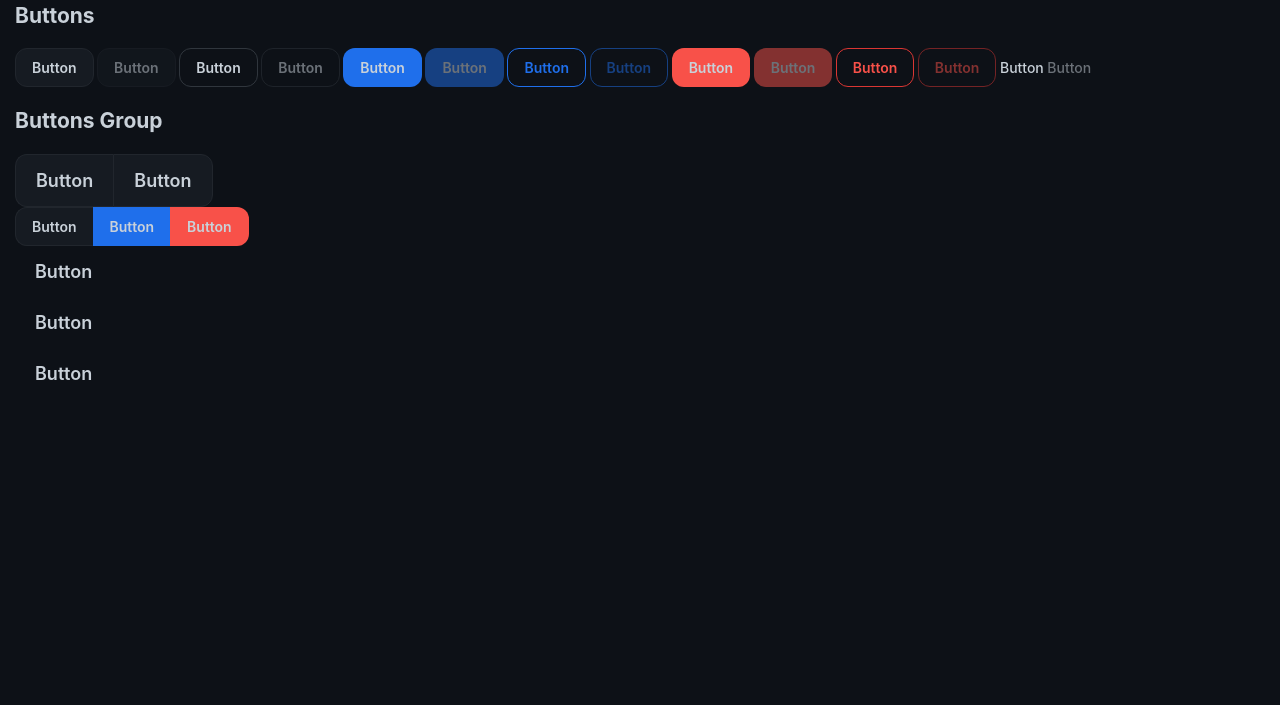
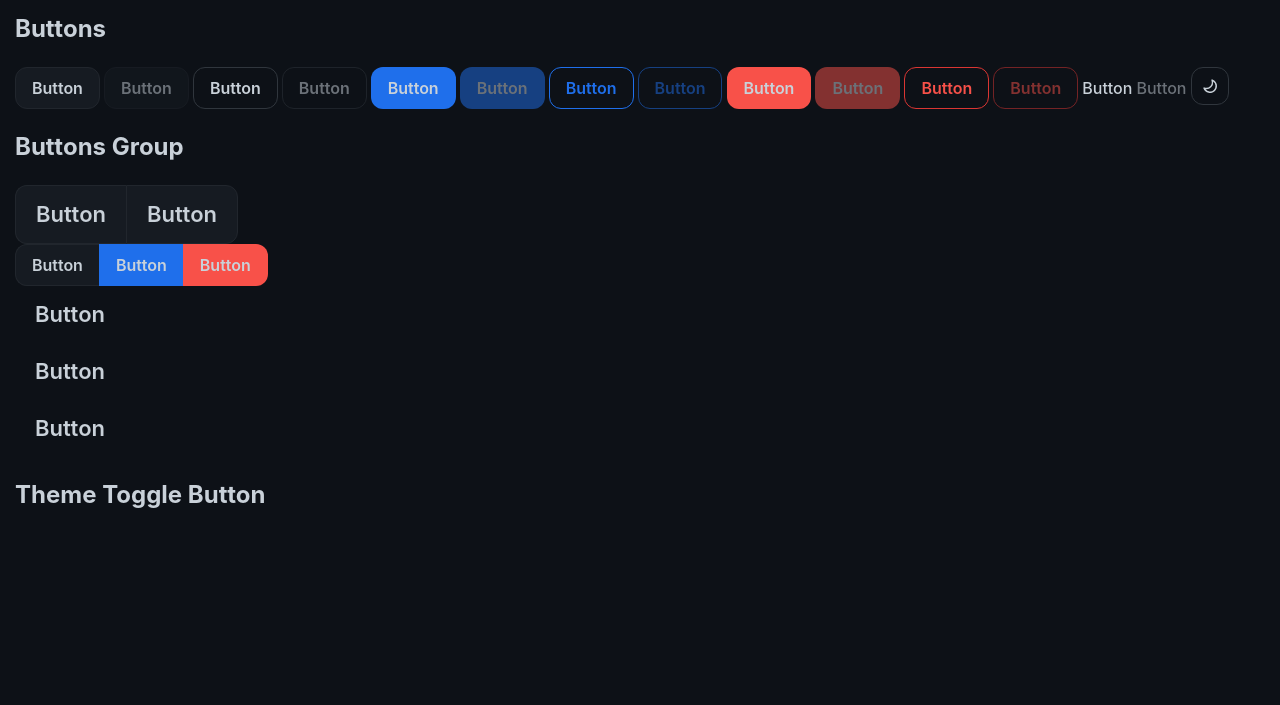
Before and after one commit to Espirion/espirion-core, a plain HTML site: page src/index.html in a window 1280 px wide. Shown: the part 95-800 px from the top of the page. Drawn offline with Linux system fonts and the light colour scheme.

Commit message:
feat: add theme toggle and update button styles
Introduce theme toggle functionality and update button styles to support both dark and light themes. Added new components (esp-icon, esp-tooltip) and modified existing ones (esp-button) to enhance user interaction and visual consistency. Updated README to reflect component name changes.

```diff
--- a/src/components/esp-button.js
+++ b/src/components/esp-button.js
@@ -101,7 +101,7 @@ export default class EspButton extends HTMLElement {
     :host([variant="primary"][appearance="filled"]),
     :host([variant="primary"]:not([appearance])) {
       background-color: var(--esp-color-primary);
-      color: var(--esp-color-text-primary);
+      color: var(--esp-color-text-secondary);
       border: 1px solid transparent;
     }
 
@@ -115,7 +115,7 @@ export default class EspButton extends HTMLElement {
     :host([variant="danger"][appearance="filled"]),
     :host([variant="danger"]:not([appearance])) {
       background-color: var(--esp-color-error);
-      color: var(--esp-color-text-primary);
+      color: var(--esp-color-text-secondary);
       border: 1px solid transparent;
     }
 
@@ -335,7 +335,16 @@ export default class EspButton extends HTMLElement {
 
     this._dismissTooltip = false;
   }
-  _onClick(event) {}
+  _onClick(event) {
+    // Toggle the button
+    if (event.defaultPrevented === false) {
+      this.removeAttribute("pressed");
+      this.toggled = !this.toggled;
+      this.dispatchEvent(
+        new CustomEvent("toggle")
+      );
+    }
+  }
   _onKeyDown(event) {}
   _onClose(event) {}
 }
--- a/src/index.html
+++ b/src/index.html
@@ -1,5 +1,6 @@
 <!DOCTYPE html>
-<html lang="en">
+<html lang="en" data-theme="github-dark">
+
 <head>
   <meta charset="UTF-8" />
   <meta name="viewport" content="width=device-width, initial-scale=1.0" />
@@ -7,29 +8,35 @@
   <link rel="stylesheet" href="style.css" />
   <script type="module" src="index.js"></script>
 </head>
+
 <body>
   <h1>Espirion Design System</h1>
+
   <h2>Buttons</h2>
-    <esp-button variant="default">Button</esp-button>
+  <esp-button variant="default">
+    Button
+    <esp-tooltip>Button</esp-tooltip>
+  </esp-button>
   <esp-button variant="default" disabled>Button</esp-button>
-    <esp-button variant="default" appearance="outlined">Button</esp-button>
-    <esp-button variant="default" appearance="outlined" disabled
-      >Button</esp-button
-    >
+  <esp-button variant="default" appearance="outlined">Button<esp-tooltip
+      position="right">Button</esp-tooltip></esp-button>
+  <esp-button variant="default" appearance="outlined" disabled>Button<esp-tooltip
+      position="right">Button</esp-tooltip></esp-button>
   <esp-button variant="primary">Button</esp-button>
   <esp-button variant="primary" disabled>Button</esp-button>
   <esp-button variant="primary" appearance="outlined">Button</esp-button>
-    <esp-button variant="primary" appearance="outlined" disabled
-      >Button</esp-button
-    >
+  <esp-button variant="primary" appearance="outlined" disabled>Button</esp-button>
   <esp-button variant="danger">Button</esp-button>
   <esp-button variant="danger" disabled>Button</esp-button>
   <esp-button variant="danger" appearance="outlined">Button</esp-button>
-    <esp-button variant="danger" appearance="outlined" disabled
-      >Button</esp-button
-    >
-    <esp-button variant="link">Button</esp-button>
+  <esp-button variant="danger" appearance="outlined" disabled>Button</esp-button>
+  <esp-button variant="link">Button <esp-tooltip position="bottom">Button</esp-tooltip></esp-button>
   <esp-button variant="link" disabled>Button</esp-button>
+  <esp-button variant="default" class="p-2" appearance="outlined" id="theme-toggle">
+    <esp-icon name="moon"></esp-icon>
+    <!-- <esp-icon name="moon"></esp-icon> -->
+  </esp-button>
+
   <h2>Buttons Group</h2>
   <esp-button-group orientation="horizontal" size="lg">
     <esp-button variant="default">Button</esp-button>
@@ -45,5 +52,21 @@
     <esp-button>Button</esp-button>
     <esp-button>Button</esp-button>
   </esp-button-group>
+
+  <h2>Theme Toggle Button</h2>
+  <esp-theme-toggle></esp-theme-toggle>
+
+  <script>
+    const toggleButton = document.getElementById('theme-toggle');
+    const toggleButtonIcon = toggleButton.querySelector("esp-icon");
+    toggleButton.addEventListener("toggle", (event) => {
+      const root = document.documentElement;
+      const isDark = root.getAttribute('data-theme') === 'github-dark';
+
+      root.setAttribute('data-theme', isDark ? 'github-light' : 'github-dark');
+      toggleButtonIcon.setAttribute('name', isDark ? 'sun' : 'moon');
+    });
+  </script>
 </body>
+
 </html>
--- a/src/index.js
+++ b/src/index.js
@@ -1,3 +1,7 @@
 import "./components/esp-backdrop.js";
 import "./components/esp-button.js";
 import "./components/esp-button-group.js";
+
+import "./components/esp-icon.js";
+
+import "./components/esp-tooltip.js";
--- a/src/style.css
+++ b/src/style.css
@@ -1,10 +1,10 @@
 /* GitHub Dark Theme for Espirion Design System */
-:root {
+:root[data-theme="github-dark"] {
   /* ===== Colors ===== */
   --esp-color-background: #0d1117; /* Canvas background */
   --esp-color-surface: #161b22; /* Surface cards/panels */
   --esp-color-text-primary: #c9d1d9; /* Primary text */
-  --esp-color-text-secondary: #8b949e; /* Secondary text */
+  --esp-color-text-secondary: #c9d1d9; /* Secondary text */
   --esp-color-text-placeholder: #484f58; /* Placeholder text */
   --esp-color-text-disabled: #484f58; /* Disabled text */
   --esp-color-primary: #1f6feb;
@@ -14,7 +14,6 @@
   --esp-color-info: #58a6ff;
   --esp-color-border-default: #30363d;
   --esp-color-border-muted: #21262d;
-  --esp-color-border-subtle: #161b22;
   --esp-color-border-primary: #1f6feb;
   --esp-color-border-danger: #da3633;
   --esp-color-border-success: #238636;
@@ -24,9 +23,68 @@
   /* ===== Typography ===== */
   --esp-font-family: -apple-system, BlinkMacSystemFont, "Segoe UI", Helvetica,
     Arial, sans-serif;
-  --esp-font-size-base: 14px;
-  --esp-font-size-sm: 12px;
-  --esp-font-size-lg: 18px;
+  --esp-font-size-base: 16px;
+  --esp-font-size-sm: 14px;
+  --esp-font-size-lg: 22px;
+  --esp-font-weight-normal: 400;
+  --esp-font-weight-semibold: 600;
+  --esp-line-height-base: 1.5;
+
+  /* ===== Spacing ===== */
+  --esp-spacing-xs: 4px;
+  --esp-spacing-sm: 8px;
+  --esp-spacing-md: 16px;
+  --esp-spacing-lg: 24px;
+  --esp-spacing-xl: 32px;
+
+  /* ===== Borders & Radius ===== */
+  --esp-border-radius-full: 624.9375rem; /* For pill-shaped elements */
+  --esp-border-radius-lg: 0.75rem;
+  --esp-border-radius-md: 0.375rem;
+  --esp-border-radius-sm: 0.1875rem;
+
+  --esp-border-width-thick: 0.125rem;
+  --esp-border-width-thicker: 0.25rem;
+  --esp-border-width-thin: 0.0625rem;
+
+  --esp-outline-offset: -0.125rem;
+  --esp-outline-width: 0.125rem;
+
+  --esp-border-style: solid;
+
+  /* ===== Shadows ===== */
+  --esp-shadow-sm: 0 1px 0 rgb(27 31 36 / 0.04);
+  --esp-shadow-md: 0 3px 6px rgb(140 149 159 / 0.15);
+  --esp-shadow-lg: 0 8px 24px rgb(140 149 159 / 0.2);
+}
+
+:root[data-theme="github-light"] {
+  /* ===== Colors ===== */
+  --esp-color-background: #ffffff; /* Canvas background */
+  --esp-color-surface: #f6f8fa; /* Surface cards/panels */
+  --esp-color-text-primary: #24292f; /* Primary text */
+  --esp-color-text-secondary: #f6f8fa; /* Secondary text */
+  --esp-color-text-placeholder: #959da5; /* Placeholder text */
+  --esp-color-text-disabled: #d1d5da; /* Disabled text */
+  --esp-color-primary: #1f6feb;
+  --esp-color-error: #d73a49;
+  --esp-color-warning: #ffae42;
+  --esp-color-success: #238636;
+  --esp-color-info: #58a6ff;
+  --esp-color-border-default: #d0d7de;
+  --esp-color-border-muted: #e1e4e8;
+  --esp-color-border-primary: #1f6feb;
+  --esp-color-border-danger: #d73a49;
+  --esp-color-border-warning: #ffae42;
+  --esp-color-border-success: #238636;
+  --esp-color-border-info: #58a6ff;
+
+  /* ===== Typography ===== */
+  --esp-font-family: -apple-system, BlinkMacSystemFont, "Segoe UI", Helvetica,
+    Arial, sans-serif;
+  --esp-font-size-base: 16px;
+  --esp-font-size-sm: 14px;
+  --esp-font-size-lg: 22px;
   --esp-font-weight-normal: 400;
   --esp-font-weight-semibold: 600;
   --esp-line-height-base: 1.5;
@@ -69,3 +127,7 @@ body {
   margin: 0px;
   padding: 15px;
 }
+
+.p-2 {
+  padding: 10px;
+}
```
Lines whose indentation alone changed are shown as unchanged.
